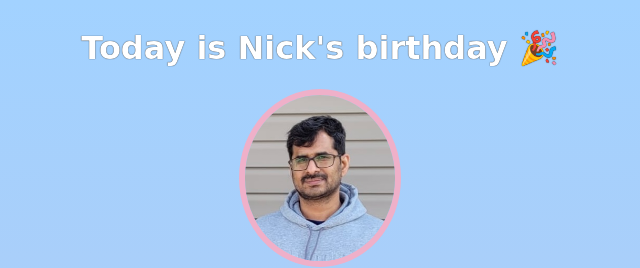
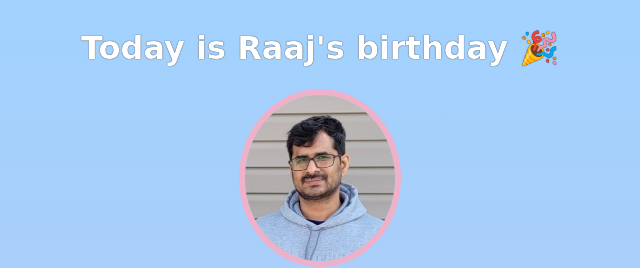
Before and after one commit to raajk1983/Birthday, a website built with Vite: page index.html in a window 1280 px wide. Shown: the top 268 px of the page, 320-960 px from the left. Built offline with nearby package versions, Linux system fonts and the light colour scheme; a web font is replaced by a local one.

Commit message:
change the name to raaj

```diff
--- a/index.html
+++ b/index.html
@@ -8,7 +8,7 @@
     </head>
     <body>
         <div id="header">
-            <h1>Today is Nick's birthday 🎉</h1>
+            <h1>Today is Raaj's birthday 🎉</h1>
             <img id="bff-img" src="images/Raaj.png">
             <h2 id="bday-age">24 years old</h2>
             <h4 id="bday-date">01.11.2022</h4>
```
